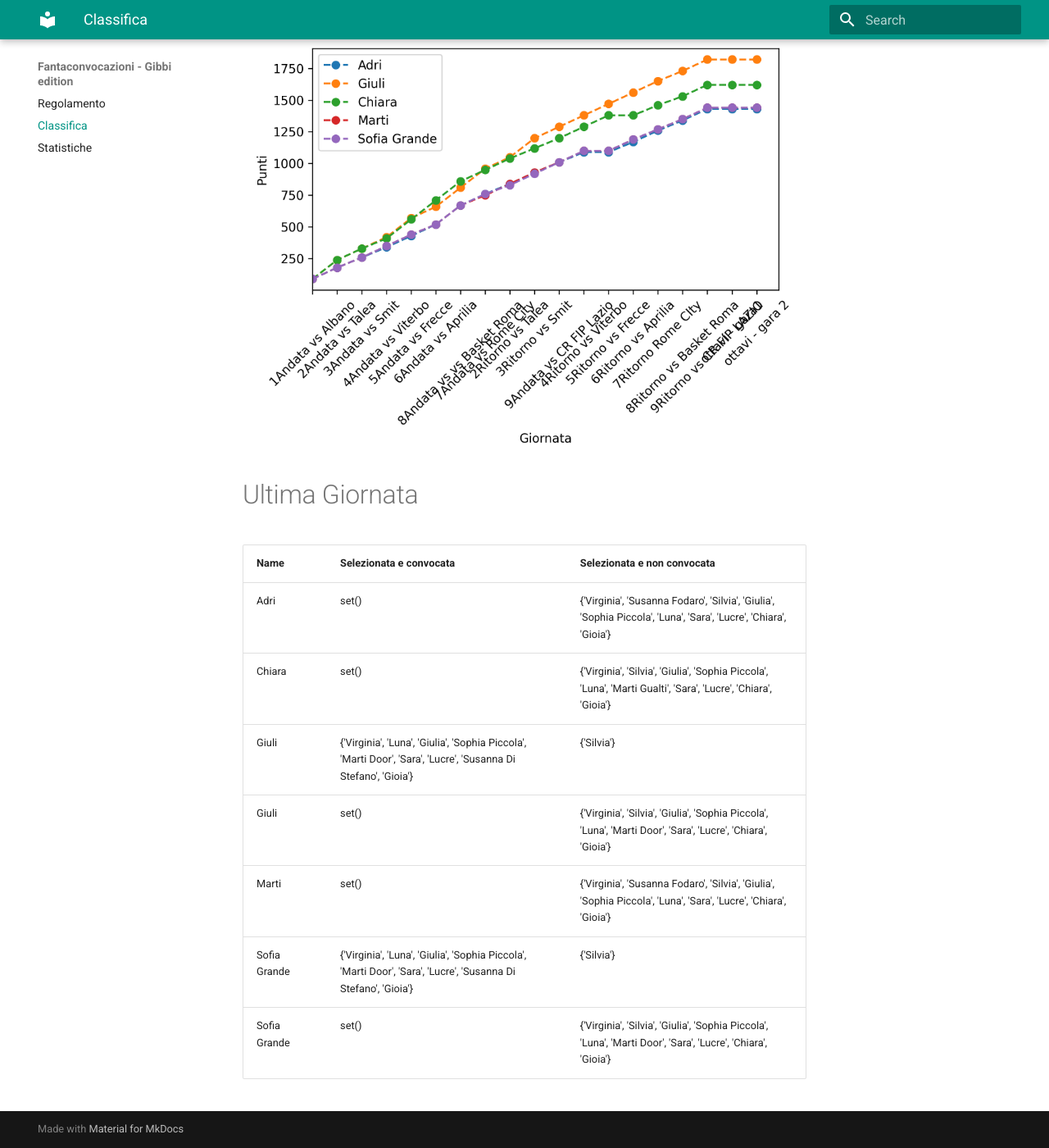
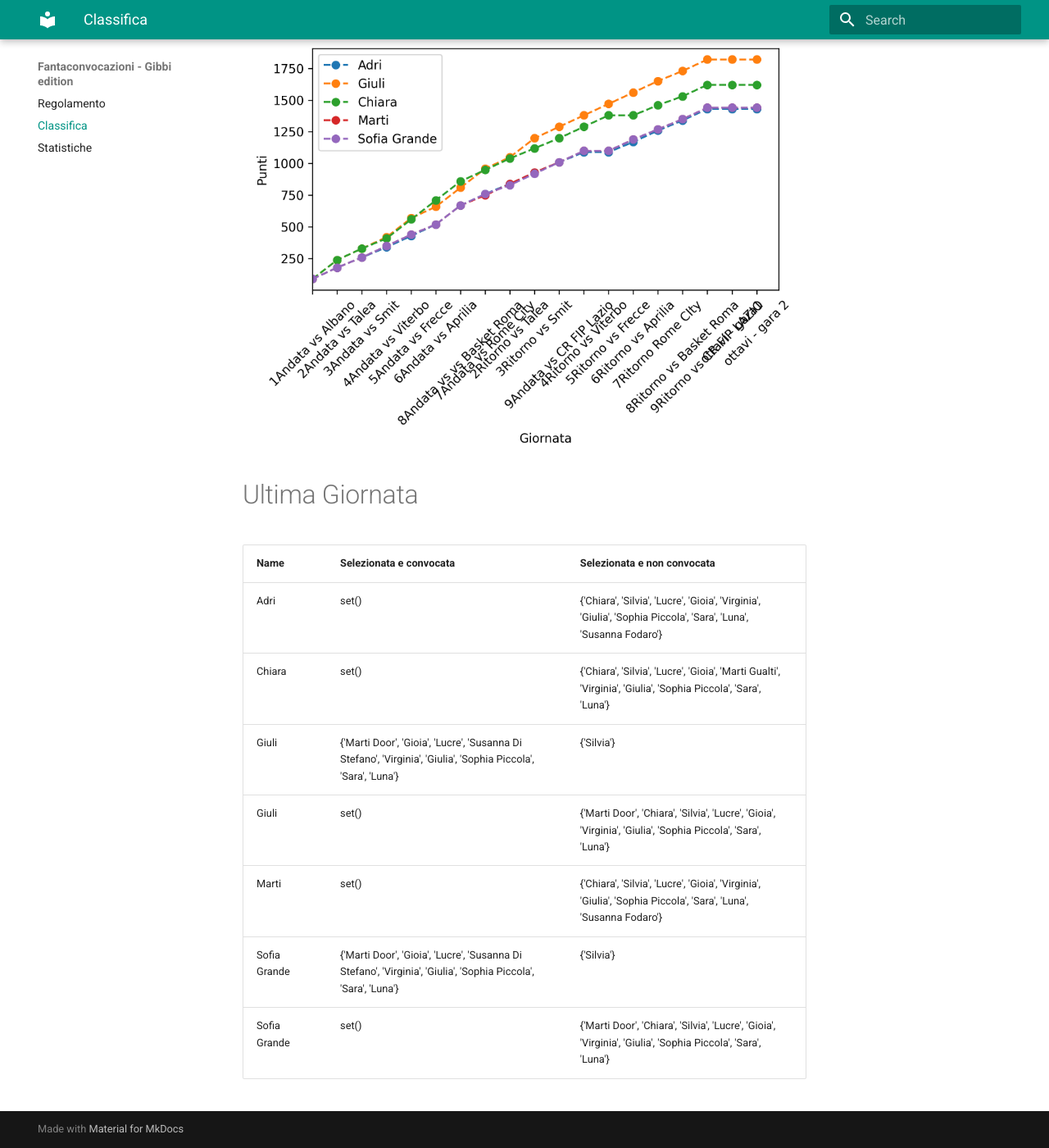
Before and after one commit to martinig94/fantagibbi, an MkDocs documentation site: the page built from docs/Classifica.md, in a window 1280 px wide and 1400 px high, scrolled down 565 px. Shown: the whole window at 82% size. Built offline with MkDocs 1.6.1 and Material for MkDocs 9.7.7, drawn with Linux system fonts in a browser that asks for light colours.

Commit message:
Auto-update from main.py

```diff
--- a/docs/Classifica.md
+++ b/docs/Classifica.md
@@ -18,11 +18,11 @@
 <!-- START_TABLE CORRECT -->
 | Name         | Selezionata e convocata                                                                                        | Selezionata e non convocata                                                                                      |
 |:-------------|:---------------------------------------------------------------------------------------------------------------|:-----------------------------------------------------------------------------------------------------------------|
-| Adri         | set()                                                                                                          | {'Virginia', 'Susanna Fodaro', 'Silvia', 'Giulia', 'Sophia Piccola', 'Luna', 'Sara', 'Lucre', 'Chiara', 'Gioia'} |
-| Chiara       | set()                                                                                                          | {'Virginia', 'Silvia', 'Giulia', 'Sophia Piccola', 'Luna', 'Marti Gualti', 'Sara', 'Lucre', 'Chiara', 'Gioia'}   |
-| Giuli        | {'Virginia', 'Luna', 'Giulia', 'Sophia Piccola', 'Marti Door', 'Sara', 'Lucre', 'Susanna Di Stefano', 'Gioia'} | {'Silvia'}                                                                                                       |
-| Giuli        | set()                                                                                                          | {'Virginia', 'Silvia', 'Giulia', 'Sophia Piccola', 'Luna', 'Marti Door', 'Sara', 'Lucre', 'Chiara', 'Gioia'}     |
-| Marti        | set()                                                                                                          | {'Virginia', 'Susanna Fodaro', 'Silvia', 'Giulia', 'Sophia Piccola', 'Luna', 'Sara', 'Lucre', 'Chiara', 'Gioia'} |
-| Sofia Grande | {'Virginia', 'Luna', 'Giulia', 'Sophia Piccola', 'Marti Door', 'Sara', 'Lucre', 'Susanna Di Stefano', 'Gioia'} | {'Silvia'}                                                                                                       |
-| Sofia Grande | set()                                                                                                          | {'Virginia', 'Silvia', 'Giulia', 'Sophia Piccola', 'Luna', 'Marti Door', 'Sara', 'Lucre', 'Chiara', 'Gioia'}     |
+| Adri         | set()                                                                                                          | {'Chiara', 'Silvia', 'Lucre', 'Gioia', 'Virginia', 'Giulia', 'Sophia Piccola', 'Sara', 'Luna', 'Susanna Fodaro'} |
+| Chiara       | set()                                                                                                          | {'Chiara', 'Silvia', 'Lucre', 'Gioia', 'Marti Gualti', 'Virginia', 'Giulia', 'Sophia Piccola', 'Sara', 'Luna'}   |
+| Giuli        | {'Marti Door', 'Gioia', 'Lucre', 'Susanna Di Stefano', 'Virginia', 'Giulia', 'Sophia Piccola', 'Sara', 'Luna'} | {'Silvia'}                                                                                                       |
+| Giuli        | set()                                                                                                          | {'Marti Door', 'Chiara', 'Silvia', 'Lucre', 'Gioia', 'Virginia', 'Giulia', 'Sophia Piccola', 'Sara', 'Luna'}     |
+| Marti        | set()                                                                                                          | {'Chiara', 'Silvia', 'Lucre', 'Gioia', 'Virginia', 'Giulia', 'Sophia Piccola', 'Sara', 'Luna', 'Susanna Fodaro'} |
+| Sofia Grande | {'Marti Door', 'Gioia', 'Lucre', 'Susanna Di Stefano', 'Virginia', 'Giulia', 'Sophia Piccola', 'Sara', 'Luna'} | {'Silvia'}                                                                                                       |
+| Sofia Grande | set()                                                                                                          | {'Marti Door', 'Chiara', 'Silvia', 'Lucre', 'Gioia', 'Virginia', 'Giulia', 'Sophia Piccola', 'Sara', 'Luna'}     |
 <!-- END_TABLE CORRECT -->
```
